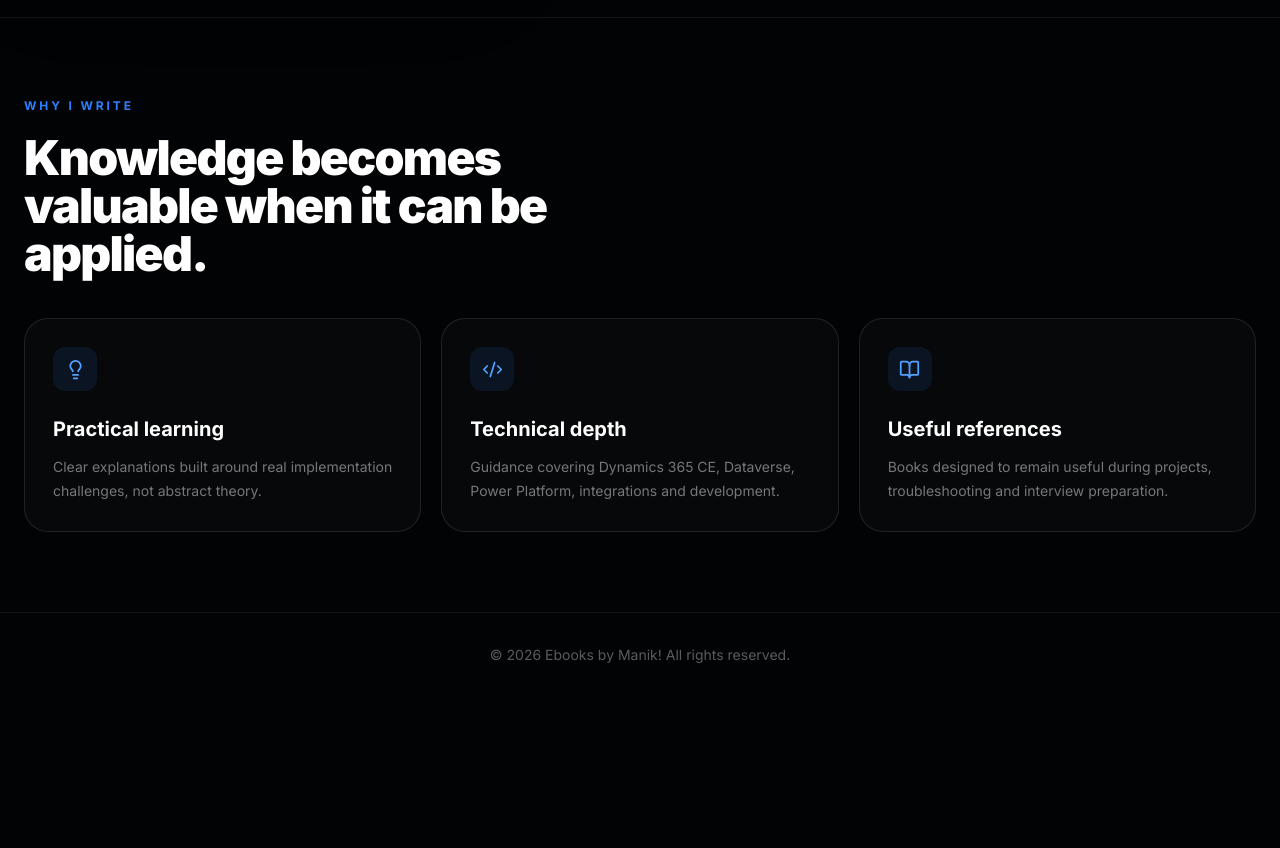
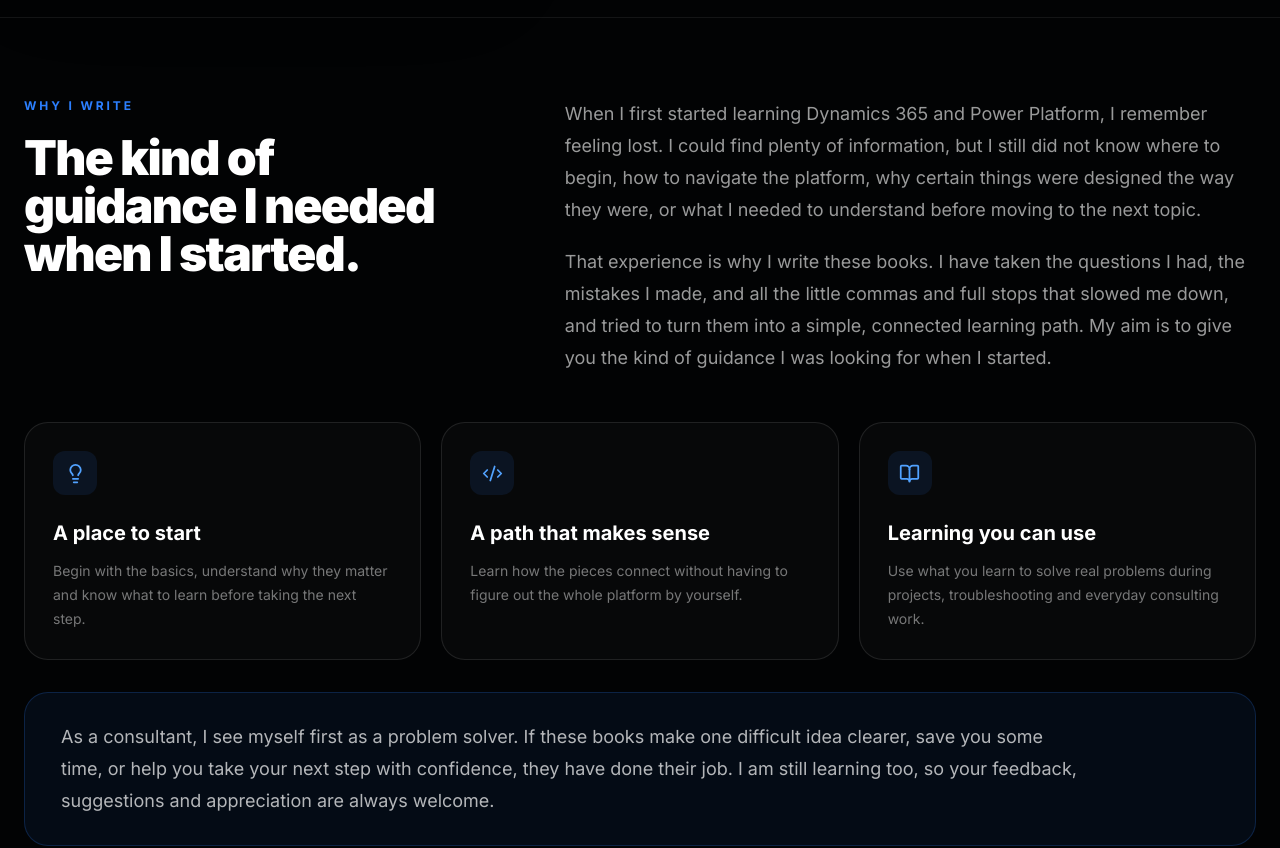
Before and after one commit to maniksohane/ebook-portfolio-manik, a Next.js app in the folder client/: page /about in a window 1280 px wide. Shown: the part 820-1668 px from the top of the page. Before the commit the page ends 1517 px from the top, so only its background shows below. Built offline with nearby package versions, Linux system fonts and the light colour scheme.

Commit message:
Make author message more personal

```diff
--- a/client/app/about/page.js
+++ b/client/app/about/page.js
@@ -12,21 +12,21 @@ export const metadata = {
 const authorFocus = [
   {
     icon: Lightbulb,
-    title: "Practical learning",
+    title: "A place to start",
     description:
-      "Clear explanations built around real implementation challenges, not abstract theory.",
+      "Begin with the basics, understand why they matter and know what to learn before taking the next step.",
   },
   {
     icon: Code2,
-    title: "Technical depth",
+    title: "A path that makes sense",
     description:
-      "Guidance covering Dynamics 365 CE, Dataverse, Power Platform, integrations and development.",
+      "Learn how the pieces connect without having to figure out the whole platform by yourself.",
   },
   {
     icon: BookOpen,
-    title: "Useful references",
+    title: "Learning you can use",
     description:
-      "Books designed to remain useful during projects, troubleshooting and interview preparation.",
+      "Use what you learn to solve real problems during projects, troubleshooting and everyday consulting work.",
   },
 ];
 
@@ -84,16 +84,27 @@ export default function AboutPage() {
 
       <section className="border-t border-white/[0.07] px-5 py-20 sm:px-6">
         <div className="mx-auto max-w-7xl">
+          <div className="grid gap-8 lg:grid-cols-[0.8fr_1.2fr] lg:items-start lg:gap-20">
             <div className="max-w-2xl">
               <p className="text-xs font-bold uppercase tracking-[0.24em] text-blue-500">
                 Why I write
               </p>
               <h2 className="mt-5 text-3xl font-black tracking-[-0.035em] sm:text-5xl">
-              Knowledge becomes valuable when it can be applied.
+                The kind of guidance I needed when I started.
               </h2>
             </div>
 
-          <div className="mt-10 grid gap-5 md:grid-cols-3">
+            <div className="space-y-5 text-base leading-7 text-white/60 sm:text-lg sm:leading-8">
+              <p>
+                When I first started learning Dynamics 365 and Power Platform, I remember feeling lost. I could find plenty of information, but I still did not know where to begin, how to navigate the platform, why certain things were designed the way they were, or what I needed to understand before moving to the next topic.
+              </p>
+              <p>
+                That experience is why I write these books. I have taken the questions I had, the mistakes I made, and all the little commas and full stops that slowed me down, and tried to turn them into a simple, connected learning path. My aim is to give you the kind of guidance I was looking for when I started.
+              </p>
+            </div>
+          </div>
+
+          <div className="mt-12 grid gap-5 md:grid-cols-3">
             {authorFocus.map(({ icon: Icon, title, description }) => (
               <article key={title} className="rounded-3xl border border-white/10 bg-white/[0.025] p-7">
                 <div className="flex h-11 w-11 items-center justify-center rounded-xl bg-blue-500/10 text-blue-400">
@@ -104,6 +115,12 @@ export default function AboutPage() {
               </article>
             ))}
           </div>
+
+          <div className="mt-8 rounded-3xl border border-blue-500/20 bg-blue-500/[0.07] px-7 py-7 sm:px-9">
+            <p className="max-w-5xl text-base leading-7 text-white/70 sm:text-lg sm:leading-8">
+              As a consultant, I see myself first as a problem solver. If these books make one difficult idea clearer, save you some time, or help you take your next step with confidence, they have done their job. I am still learning too, so your feedback, suggestions and appreciation are always welcome.
+            </p>
+          </div>
         </div>
       </section>
 
```
Lines whose indentation alone changed are shown as unchanged.
